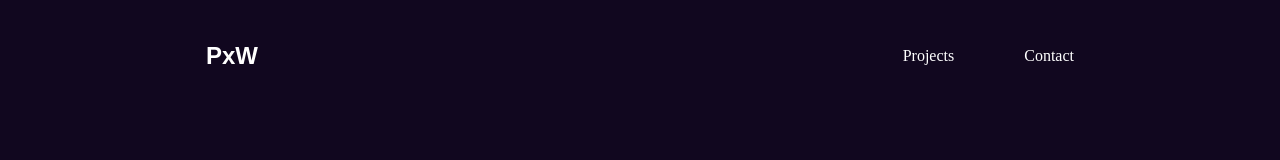
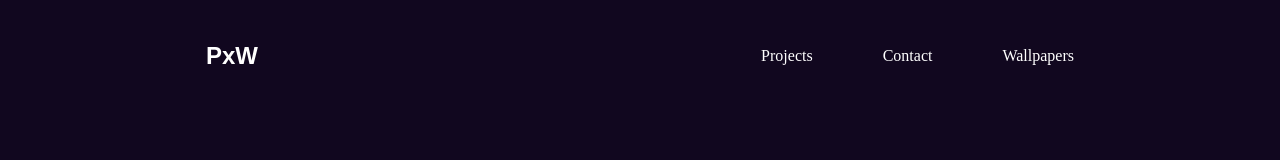
Before and after one commit to Pixcelwise/Our_Portfolio, a React (Vite) app: page / in a window 1280 px wide. Shown: the top 160 px of the page. Built offline with nearby package versions, Linux system fonts and the light colour scheme; a web font is replaced by a local one.

Commit message:
Added routing

```diff
--- a/package.json
+++ b/package.json
@@ -17,6 +17,7 @@
     "react-dom": "^18.3.1",
     "react-icons": "^5.3.0",
     "react-intersection-observer": "^9.13.1",
+    "react-router-dom": "^6.27.0",
     "smtpjs": "^0.0.1",
     "sweetalert2": "^11.14.4"
   },
--- a/src/App.jsx
+++ b/src/App.jsx
@@ -1,46 +1,13 @@
 
 import './App.css'
-import Header from './components/Header/Header'
-import Footer from './components/Footer/Footer'
-import Projects from './components/Projects/Projects'
-import Heading from './components/Heading/Heading'
-import Headline from './components/Headline/Headline'
-import ContactForm from './components/Contact/Contact'
-import Skills from './components/Skills/Skills'
-import pictify from '/picctify.png'
-import tastytales from '/tastytales.png';
-import KickingAnimation from './components/Animation/Animation'
-const projectsData = [
-  {
-    title: 'Pictify',
-    description: '“Pictify” is a revolutionary social media platform designed specifically for photographers. Through meticulous development and leveraging Full Stack technologies... By integrating portfolio management features and live showcases... ',
-    imageUrl: pictify,
-    url: 'https://pictifyfinal.vercel.app/'
+import { Outlet } from 'react-router-dom'
 
-  },
-  {
-    title: 'Tasty Tales',
-    description: " Tasty Tales is a dynamic recipe website designed to provide users with an immersive culinary experience.Tasty Tales aims to simplify the process of discovering, sharing, and exploring delectable recipes.",
-    imageUrl: tastytales,
-    url: 'https://spotify-visualizer.com'
-  },
-
-];
 
 function App() {
 
   return (
     <>
-      <Header />
-      <Headline />
-      <Heading text={"PixcelWise"} />
-      <Skills />
-      <Projects projects={projectsData} />
-
-      <KickingAnimation />
-
-      <ContactForm />
-      <Footer />
+    <Outlet/>
     </>
   )
 }
--- /dev/null
+++ b/src/Pages/Portfolio.jsx
@@ -0,0 +1,44 @@
+
+import Header from '../components/Header/Header'
+import Footer from '../components/Footer/Footer'
+import Projects from '../components/Projects/Projects'
+import Heading from '../components/Heading/Heading'
+import Headline from '../components/Headline/Headline'
+import ContactForm from '../components/Contact/Contact'
+import Skills from '../components/Skills/Skills'
+import pictify from '/picctify.png'
+import tastytales from '/tastytales.png';
+import KickingAnimation from '../components/Animation/Animation'
+const projectsData = [
+    {
+        title: 'Pictify',
+        description: '“Pictify” is a revolutionary social media platform designed specifically for photographers. Through meticulous development and leveraging Full Stack technologies... By integrating portfolio management features and live showcases... ',
+        imageUrl: pictify,
+        url: 'https://pictifyfinal.vercel.app/'
+
+    },
+    {
+        title: 'Tasty Tales',
+        description: " Tasty Tales is a dynamic recipe website designed to provide users with an immersive culinary experience.Tasty Tales aims to simplify the process of discovering, sharing, and exploring delectable recipes.",
+        imageUrl: tastytales,
+        url: 'https://spotify-visualizer.com'
+    },
+
+];
+function Portfolio() {
+    return (
+
+        <>
+            <Header />
+            <Headline />
+            <Heading text={"PixcelWise"} />
+            <Skills />
+            <Projects projects={projectsData} />
+            <KickingAnimation />
+            <ContactForm />
+            <Footer />
+        </>
+    )
+}
+
+export default Portfolio
--- /dev/null
+++ b/src/Pages/Wallpaper.jsx
@@ -0,0 +1,11 @@
+
+
+function Wallpaper() {
+    return (
+        <div>
+            <h2>Wallpaper</h2>
+        </div>
+    )
+}
+
+export default Wallpaper
--- a/src/components/Header/Header.jsx
+++ b/src/components/Header/Header.jsx
@@ -36,6 +36,13 @@ function Header() {
                 >
                     Contact
                 </a>
+                <a
+                    href="/Wallpaper"
+                    className={styles.navLink}
+
+                >
+                    Wallpapers
+                </a>
             </nav>
         </header>
     );
--- a/src/components/Skills/Skills.jsx
+++ b/src/components/Skills/Skills.jsx
@@ -1,4 +1,4 @@
-import React, { useState, useRef, useEffect } from "react";
+import  { useState, useRef, useEffect } from "react";
 import styles from "./Skills.module.css";
 import skill from "/Skills.svg";
 
--- a/src/main.jsx
+++ b/src/main.jsx
@@ -1,10 +1,28 @@
-import { StrictMode } from 'react'
+
 import { createRoot } from 'react-dom/client'
+import { RouterProvider,createBrowserRouter } from 'react-router-dom'
 import App from './App.jsx'
+import Wallpaper from './Pages/Wallpaper.jsx'
 import './index.css'
+import Portfolio from './Pages/Portfolio.jsx'
+const router =createBrowserRouter([
+  {
+    path: '/',
+    element: <App/>,
+    children: [
+      {
+        path: '/',
+        element: <Portfolio/>
+      },
+      {
+        path: '/Wallpaper',
+        element: <Wallpaper/>
+      }
+    ]
 
+  }
+])
 createRoot(document.getElementById('root')).render(
-  <StrictMode>
-    <App />
-  </StrictMode>,
+
+    <RouterProvider router={router} />
 )
```
Also changed, not shown: src/components/Skills/Skills.module.css (+13 -5 lines), 1 other file (tests, documents, lock files or other folders).
